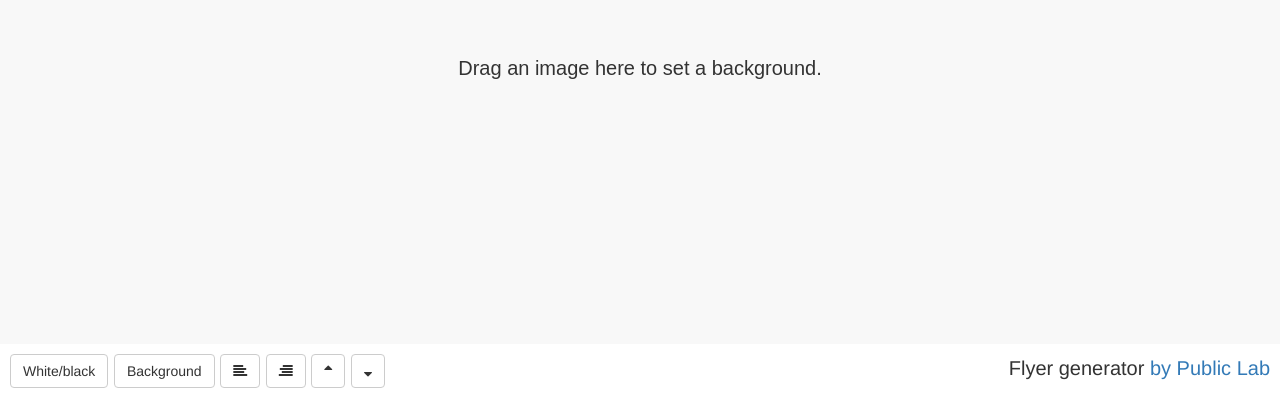
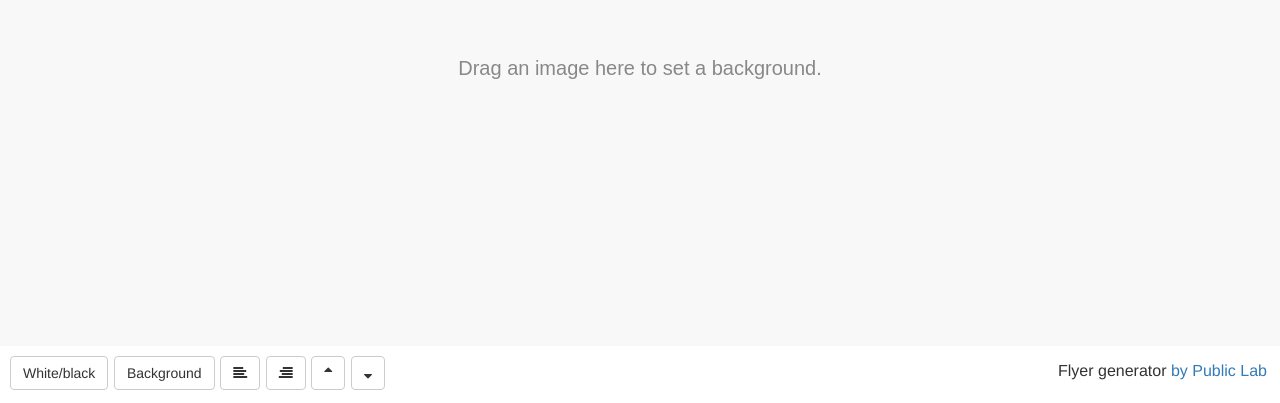
Before and after one commit to jywarren/flyer, a website: page index.html in a window 1280 px wide. Shown: the part 397-800 px from the top of the page. Drawn offline with nearby package versions, Linux system fonts and the light colour scheme; some icons are missing; a web font is replaced by a local one.

Commit message:
style tweaks

```diff
--- a/style.css
+++ b/style.css
@@ -29,6 +29,7 @@ h2 { font-size: 36pt; }
   width:100%;
   height:100%;
   padding:10px;
+  color:#888;
 }
 
 .zone.hover {
@@ -72,3 +73,9 @@ h2 { font-size: 36pt; }
   width:100%;
   padding:10px;
 }
+
+.tools p {
+  font-size:16px;
+  margin-top:4px;
+  padding-right:3px;
+}
```
